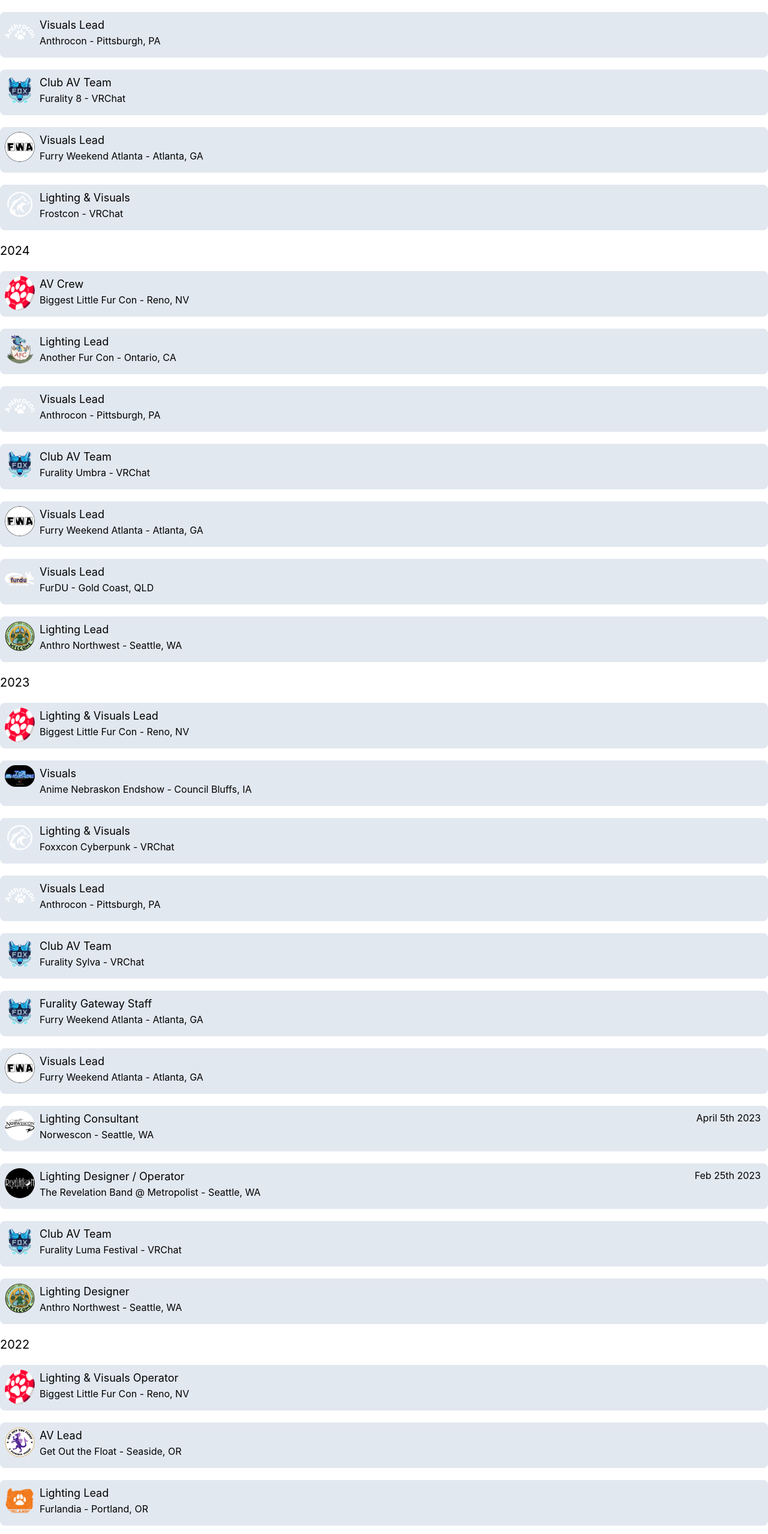
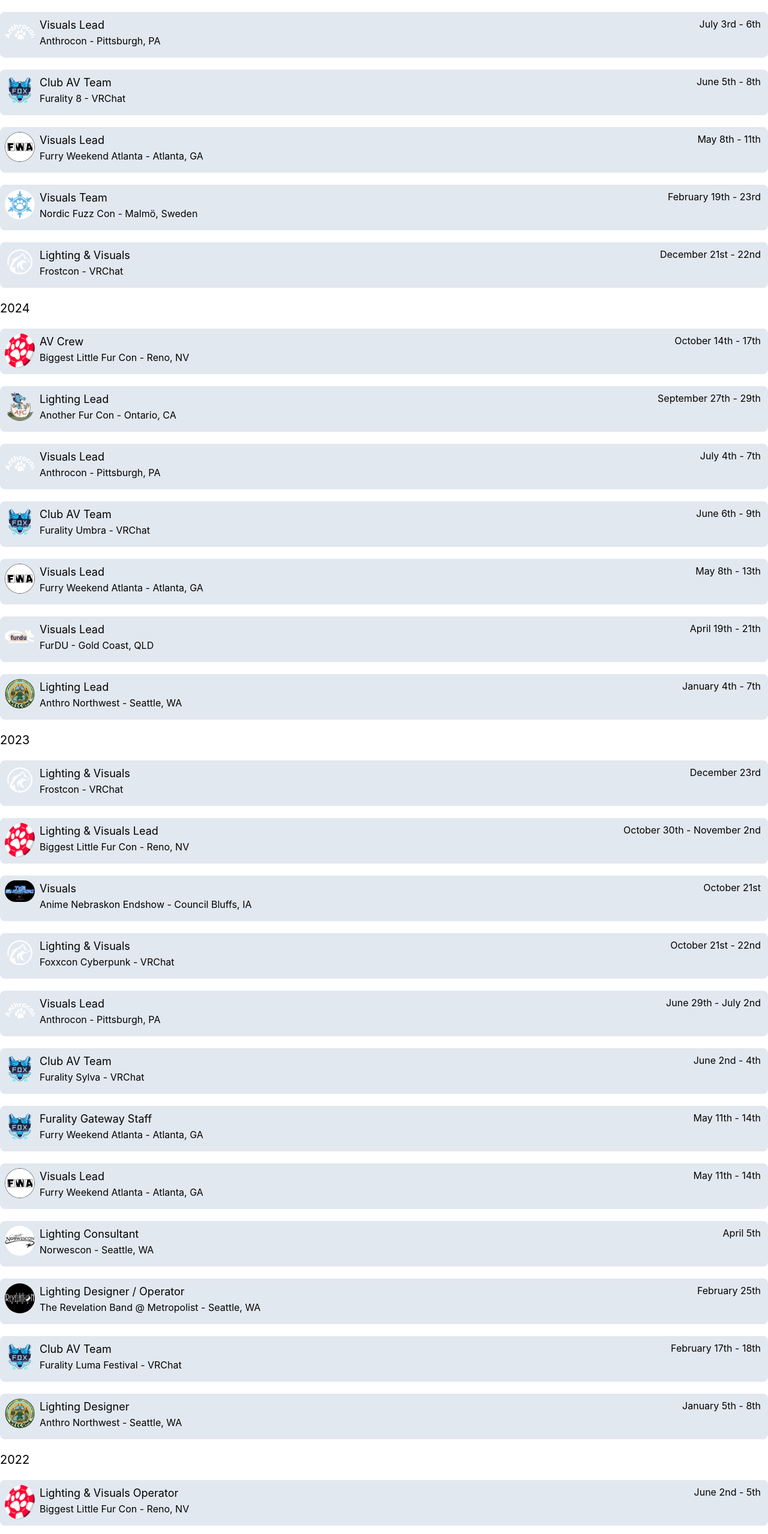
Before and after one commit to Nullreff/nullreff.net, a Next.js app: page /resume/av in a window 1280 px wide. Shown: the part 168-2726 px from the top of the page at 60% size. Built offline with nearby package versions, Linux system fonts and the light colour scheme.

Commit message:
Set event dates

```diff
--- a/pages/resume/av.tsx
+++ b/pages/resume/av.tsx
@@ -33,6 +33,7 @@ import endshowLogo from '../../public/images/endshow_elevative.png'
 import waterwolfLogo from '../../public/images/waterwolf_logo.png'
 import furduLogo from '../../public/images/furdu_logo.png'
 import afcLogo from '../../public/images/afc_logo.png'
+import nfcLogo from '../../public/images/nfc_logo.jpg'
 import alexIcon from '../../public/images/alex_icon.jpg'
 import Container from '../../components/resume/container';
 
@@ -52,92 +53,98 @@ export default function AVResume() {
             </div>
 
             <Section title="Upcoming Events">
-                <Job dates="" title="Visuals Lead" company="Anthrocon" location="Pittsburgh, PA" logo={acLogo}>
+                <Job dates="July 3rd - 6th" title="Visuals Lead" company="Anthrocon" location="Pittsburgh, PA" logo={acLogo}>
                 </Job>
 
-                <Job dates="" title="Club AV Team" company="Furality 8" location="VRChat" logo={furalityLogo}>
+                <Job dates="June 5th - 8th" title="Club AV Team" company="Furality 8" location="VRChat" logo={furalityLogo}>
                 </Job>
 
-                <Job dates="" title="Visuals Lead" company="Furry Weekend Atlanta" location="Atlanta, GA" logo={fwaLogo}>
+                <Job dates="May 8th - 11th" title="Visuals Lead" company="Furry Weekend Atlanta" location="Atlanta, GA" logo={fwaLogo}>
                 </Job>
 
-                <Job dates="" title="Lighting & Visuals" company="Frostcon" location="VRChat" logo={waterwolfLogo}>
+                <Job dates="February 19th - 23rd" title="Visuals Team" company="Nordic Fuzz Con" location="Malmö, Sweden" logo={nfcLogo}>
+                </Job>
+
+                <Job dates="December 21st - 22nd" title="Lighting & Visuals" company="Frostcon" location="VRChat" logo={waterwolfLogo}>
                 </Job>
 
             </Section>
 
             <Section title="2024">
-                <Job dates="" title="AV Crew" company="Biggest Little Fur Con" location="Reno, NV" logo={blfcLogo}>
+                <Job dates="October 14th - 17th" title="AV Crew" company="Biggest Little Fur Con" location="Reno, NV" logo={blfcLogo}>
                 </Job>
 
-                <Job dates="" title="Lighting Lead" company="Another Fur Con" location="Ontario, CA" logo={afcLogo}>
+                <Job dates="September 27th - 29th" title="Lighting Lead" company="Another Fur Con" location="Ontario, CA" logo={afcLogo}>
                 </Job>
 
-                <Job dates="" title="Visuals Lead" company="Anthrocon" location="Pittsburgh, PA" logo={acLogo}>
+                <Job dates="July 4th - 7th" title="Visuals Lead" company="Anthrocon" location="Pittsburgh, PA" logo={acLogo}>
                 </Job>
 
-                <Job dates="" title="Club AV Team" company="Furality Umbra" location="VRChat" logo={furalityLogo}>
+                <Job dates="June 6th - 9th" title="Club AV Team" company="Furality Umbra" location="VRChat" logo={furalityLogo}>
                 </Job>
 
-                <Job dates="" title="Visuals Lead" company="Furry Weekend Atlanta" location="Atlanta, GA" logo={fwaLogo}>
+                <Job dates="May 8th - 13th" title="Visuals Lead" company="Furry Weekend Atlanta" location="Atlanta, GA" logo={fwaLogo}>
                 </Job>
 
-                <Job dates="" title="Visuals Lead" company="FurDU" location="Gold Coast, QLD" logo={furduLogo}>
+                <Job dates="April 19th - 21th" title="Visuals Lead" company="FurDU" location="Gold Coast, QLD" logo={furduLogo}>
                 </Job>
 
-                <Job dates="" title="Lighting Lead" company="Anthro Northwest" location="Seattle, WA" logo={anwLogo}>
+                <Job dates="January 4th - 7th" title="Lighting Lead" company="Anthro Northwest" location="Seattle, WA" logo={anwLogo}>
                 </Job>
             </Section>
 
             <Section title="2023">
-                <Job dates="" title="Lighting & Visuals Lead" company="Biggest Little Fur Con" location="Reno, NV" logo={blfcLogo}>
+                <Job dates="December 23rd" title="Lighting & Visuals" company="Frostcon" location="VRChat" logo={waterwolfLogo}>
                 </Job>
 
-                <Job dates="" title="Visuals" company="Anime Nebraskon Endshow" location="Council Bluffs, IA" logo={endshowLogo}>
+                <Job dates="October 30th - November 2nd" title="Lighting & Visuals Lead" company="Biggest Little Fur Con" location="Reno, NV" logo={blfcLogo}>
                 </Job>
 
-                <Job dates="" title="Lighting & Visuals" company="Foxxcon Cyberpunk" location="VRChat" logo={waterwolfLogo}>
+                <Job dates="October 21st" title="Visuals" company="Anime Nebraskon Endshow" location="Council Bluffs, IA" logo={endshowLogo}>
                 </Job>
 
-                <Job dates="" title="Visuals Lead" company="Anthrocon" location="Pittsburgh, PA" logo={acLogo}>
+                <Job dates="October 21st - 22nd" title="Lighting & Visuals" company="Foxxcon Cyberpunk" location="VRChat" logo={waterwolfLogo}>
                 </Job>
 
-                <Job dates="" title="Club AV Team" company="Furality Sylva" location="VRChat" logo={furalityLogo}>
+                <Job dates="June 29th - July 2nd" title="Visuals Lead" company="Anthrocon" location="Pittsburgh, PA" logo={acLogo}>
                 </Job>
 
-                <Job dates="" title="Furality Gateway Staff" company="Furry Weekend Atlanta" location="Atlanta, GA" logo={furalityLogo}>
+                <Job dates="June 2nd - 4th" title="Club AV Team" company="Furality Sylva" location="VRChat" logo={furalityLogo}>
                 </Job>
 
-                <Job dates="" title="Visuals Lead" company="Furry Weekend Atlanta" location="Atlanta, GA" logo={fwaLogo}>
+                <Job dates="May 11th - 14th" title="Furality Gateway Staff" company="Furry Weekend Atlanta" location="Atlanta, GA" logo={furalityLogo}>
                 </Job>
 
-                <Job dates="April 5th 2023" title="Lighting Consultant" company="Norwescon" location="Seattle, WA" logo={norwesconLogo}>
+                <Job dates="May 11th - 14th" title="Visuals Lead" company="Furry Weekend Atlanta" location="Atlanta, GA" logo={fwaLogo}>
                 </Job>
 
-                <Job dates="Feb 25th 2023" title="Lighting Designer / Operator" company="The Revelation Band @ Metropolist" location="Seattle, WA" logo={revelationBandLogo}>
+                <Job dates="April 5th" title="Lighting Consultant" company="Norwescon" location="Seattle, WA" logo={norwesconLogo}>
                 </Job>
 
-                <Job dates="" title="Club AV Team" company="Furality Luma Festival" location="VRChat" logo={furalityLogo}>
+                <Job dates="February 25th" title="Lighting Designer / Operator" company="The Revelation Band @ Metropolist" location="Seattle, WA" logo={revelationBandLogo}>
                 </Job>
 
-                <Job dates="" title="Lighting Designer" company="Anthro Northwest" location="Seattle, WA" logo={anwLogo}>
+                <Job dates="February 17th - 18th" title="Club AV Team" company="Furality Luma Festival" location="VRChat" logo={furalityLogo}>
+                </Job>
+
+                <Job dates="January 5th - 8th" title="Lighting Designer" company="Anthro Northwest" location="Seattle, WA" logo={anwLogo}>
                 </Job>
             </Section>
             <Section title="2022">
-                <Job dates="" title="Lighting & Visuals Operator" company="Biggest Little Fur Con" location="Reno, NV" logo={blfcLogo}>
+                <Job dates="June 2nd - 5th" title="Lighting & Visuals Operator" company="Biggest Little Fur Con" location="Reno, NV" logo={blfcLogo}>
                 </Job>
 
-                <Job dates="" title="AV Lead" company="Get Out the Float" location="Seaside, OR" logo={gotfLogo}>
+                <Job dates="October 27th - 30th" title="AV Lead" company="Get Out the Float" location="Seaside, OR" logo={gotfLogo}>
                 </Job>
 
-                <Job dates="" title="Lighting Lead" company="Furlandia" location="Portland, OR" logo={furlandiaLogo}>
+                <Job dates="May 27th - 29th" title="Lighting Lead" company="Furlandia" location="Portland, OR" logo={furlandiaLogo}>
                 </Job>
             </Section>
             <Section title="2021">
-                <Job dates="" title="Lighting Lead" company="Anthro Northwest" location="Seattle, WA" logo={anwLogo}>
+                <Job dates="November 18th - 21st" title="Lighting Lead" company="Anthro Northwest" location="Seattle, WA" logo={anwLogo}>
                 </Job>
 
-                <Job dates="" title="Lighting Second" company="Biggest Little Fur Con" location="Reno, NV" logo={blfcLogo}>
+                <Job dates="October 21st - 24th" title="Lighting Second" company="Biggest Little Fur Con" location="Reno, NV" logo={blfcLogo}>
                 </Job>
             </Section>
             <Section title="2020">
@@ -146,64 +153,64 @@ export default function AVResume() {
                 </Container>
             </Section>
             <Section title="2019">
-                <Job dates="" title="AV Lead" company="Anthro Northwest" location="Seattle, WA" logo={anwLogo}>
+                <Job dates="November 21st - 24th" title="AV Lead" company="Anthro Northwest" location="Seattle, WA" logo={anwLogo}>
                 </Job>
 
-                <Job dates="" title="AV Lead" company="Get Out the Float" location="Seaside, OR" logo={gotfLogo}>
+                <Job dates="October 11th - 13th" title="AV Lead" company="Get Out the Float" location="Seaside, OR" logo={gotfLogo}>
                 </Job>
 
-                <Job dates="" title="AV Crew" company="Furvana" location="Ocean Shores, WA" logo={furvanaLogo}>
+                <Job dates="September 27th - 29th" title="AV Crew" company="Furvana" location="Ocean Shores, WA" logo={furvanaLogo}>
                 </Job>
 
-                <Job dates="" title="Lighting Crew" company="Denfur" location="Denver, CO" logo={denfurLogo}>
+                <Job dates="August 2nd - 4th" title="Lighting Crew" company="Denfur" location="Denver, CO" logo={denfurLogo}>
                 </Job>
 
-                <Job dates="" title="AV Lead" company="Furlandia" location="Portland, OR" logo={furlandiaLogo}>
+                <Job dates="May 24th - 26th" title="AV Lead" company="Furlandia" location="Portland, OR" logo={furlandiaLogo}>
                 </Job>
 
-                <Job dates="" title="Lighting Crew" company="Biggest Little Fur Con" location="Reno, NV" logo={blfcLogo}>
+                <Job dates="May 16th - 19th" title="Lighting Crew" company="Biggest Little Fur Con" location="Reno, NV" logo={blfcLogo}>
                 </Job>
 
-                <Job dates="" title="Lighting Crew" company="Vancoufur" location="Vancouver, BC" logo={vancoufurLogo}>
+                <Job dates="March 7th - 10th" title="Lighting Crew" company="Vancoufur" location="Vancouver, BC" logo={vancoufurLogo}>
                 </Job>
             </Section>
             <Section title="2018">
-                <Job dates="" title="AV Lead" company="Anthro Northwest" location="Seattle, WA" logo={anwLogo}>
+                <Job dates="November 8th - 11th" title="AV Lead" company="Anthro Northwest" location="Seattle, WA" logo={anwLogo}>
                 </Job>
 
-                <Job dates="" title="Lighting Crew" company="Denfur" location="Denver, CO" logo={denfurLogo}>
+                <Job dates="August 24th - 26th" title="Lighting Crew" company="Denfur" location="Denver, CO" logo={denfurLogo}>
                 </Job>
 
-                <Job dates="" title="AV Lead" company="Furlandia" location="Portland, OR" logo={furlandiaLogo}>
+                <Job dates="May 27th - 29th" title="AV Lead" company="Furlandia" location="Portland, OR" logo={furlandiaLogo}>
                 </Job>
 
-                <Job dates="" title="Lighting Crew" company="Biggest Little Fur Con" location="Reno, NV" logo={blfcLogo}>
+                <Job dates="May 10th - 13th" title="Lighting Crew" company="Biggest Little Fur Con" location="Reno, NV" logo={blfcLogo}>
                 </Job>
 
-                <Job dates="" title="AV Lead" company="Vancoufur" location="Vancouver, BC" logo={vancoufurLogo}>
+                <Job dates="March 8th - 11th" title="AV Lead" company="Vancoufur" location="Vancouver, BC" logo={vancoufurLogo}>
                 </Job>
             </Section>
             <Section title="2017">
-                <Job dates="" title="AV Lead" company="Anthro Northwest" location="Seattle, WA" logo={anwLogo}>
+                <Job dates="November 9th - 12th" title="AV Lead" company="Anthro Northwest" location="Seattle, WA" logo={anwLogo}>
                 </Job>
 
-                <Job dates="" title="Lighting Crew" company="Biggest Little Fur Con" location="Reno, NV" logo={blfcLogo}>
+                <Job dates="May 12th - 15th" title="Lighting Crew" company="Biggest Little Fur Con" location="Reno, NV" logo={blfcLogo}>
                 </Job>
 
-                <Job dates="" title="AV Lead" company="Furlandia" location="Portland, OR" logo={furlandiaLogo}>
+                <Job dates="May 26th - 28th" title="AV Lead" company="Furlandia" location="Portland, OR" logo={furlandiaLogo}>
                 </Job>
 
-                <Job dates="" title="AV Lead" company="Vancoufur" location="Vancouver, BC" logo={vancoufurLogo}>
+                <Job dates="March 9th - 12th" title="AV Lead" company="Vancoufur" location="Vancouver, BC" logo={vancoufurLogo}>
                 </Job>
             </Section>
             <Section title="2016">
-                <Job dates="" title="Lighting Crew" company="Midwest Furfest" location="Rosemont, IL" logo={furfestLogo}>
+                <Job dates="December 1st - 4th" title="Lighting Crew" company="Midwest Furfest" location="Rosemont, IL" logo={furfestLogo}>
                 </Job>
 
-                <Job dates="" title="Lighting Crew" company="Rocky Mountain Fur Con" location="Denver, CO" logo={rmfcLogo}>
+                <Job dates="August 12th - 14th" title="Lighting Crew" company="Rocky Mountain Fur Con" location="Denver, CO" logo={rmfcLogo}>
                 </Job>
 
-                <Job dates="" title="AV Lead" company="Furlandia" location="Portland, OR" logo={furlandiaLogo}>
+                <Job dates="May 27th - 29th" title="AV Lead" company="Furlandia" location="Portland, OR" logo={furlandiaLogo}>
                 </Job>
             </Section>
             <div className="text-center m-5">
```
Also changed, not shown: public/images/nfc_logo.jpg (added).
